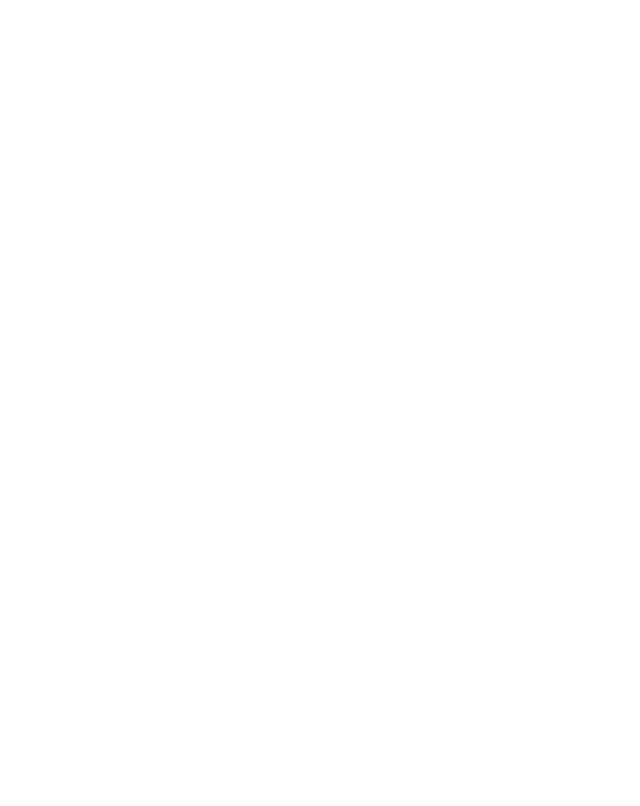
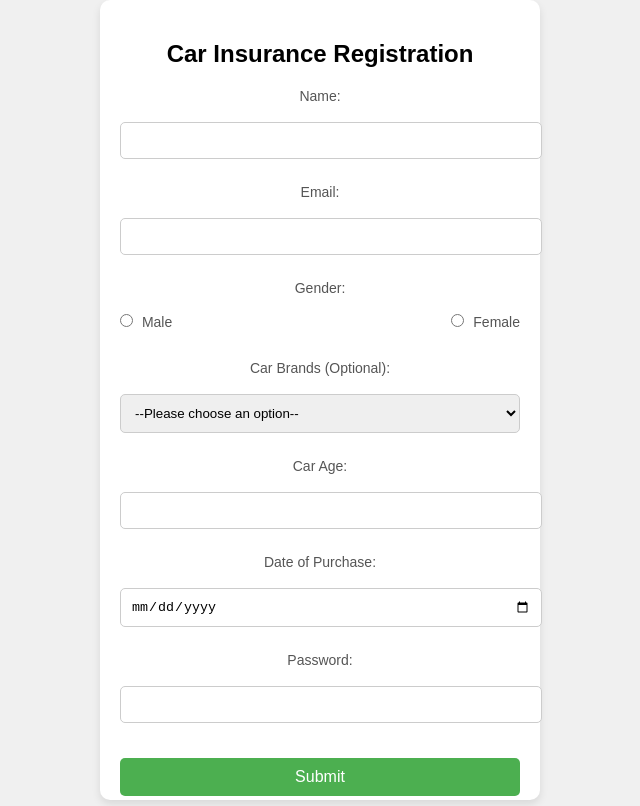
Before and after one commit to acciojob/car-insurance-form-Tushar-Mehra1707, a website: page main.html in a window 1280 px wide. Shown: the whole page, without its empty margins (320-960 px from the left). Drawn offline with Linux system fonts and the light colour scheme.

Commit message:
created a submission

```diff
--- a/main.html
+++ b/main.html
@@ -8,6 +8,136 @@
 
 <body>
 	<!-- the entire body must be written by student -->
+	<style>
+		body{
+			font-family:Arial, sans-serif;
+			margin:0;
+			padding:0;
+			display:flex;
+			justify-content:center;
+			text-align:center;
+			height:100vh;
+			background-color:#f0f0f0;
+		}
+		.container{
+			 background-color: white;
+            padding: 20px;
+            border-radius: 10px;
+            box-shadow: 0 4px 8px rgba(0, 0, 0, 0.1);
+            width: 400px;
+        }
+		.h2{
+			text-align:center;
+			color:#333;
+		}
+		label {
+            font-size: 14px;
+            margin-bottom: 8px;
+            display: block;
+            color: #555;
+		}
+
+        input, select, button {
+            width: 100%;
+            padding: 10px;
+            margin: 10px 0;
+            border: 1px solid #ccc;
+            border-radius: 5px;
+		}
+		 input[type="radio"] {
+            width: auto;
+            margin-right: 5px;
+		 }
+		  button {
+            background-color: #4CAF50;
+            color: white;
+            border: none;
+            cursor: pointer;
+            font-size: 16px;
+        }
+
+        button:hover {
+            background-color: #45a049;
+        }
+
+        .form-group {
+            margin-bottom: 15px;
+        }
+
+        .radio-group {
+            display: flex;
+            justify-content: space-between;
+        }
+    </style>
+</head>
+<body>
+
+    <div class="container">
+        <h2>Car Insurance Registration</h2>
+        <form method="POST" action="your-server-endpoint">
+            <!-- Name -->
+            <div class="form-group">
+                <label for="name">Name:</label>
+                <input type="text" id="name" name="name" required>
+            </div>
+
+            <!-- Email -->
+            <div class="form-group">
+                <label for="email">Email:</label>
+                <input type="email" id="email" name="email" required>
+            </div>
+
+            <!-- Gender -->
+            <div class="form-group">
+                <label>Gender:</label>
+                <div class="radio-group">
+                    <label for="male">
+                        <input type="radio" id="male" name="gender" value="male" required> Male
+                    </label>
+                    <label for="female">
+                        <input type="radio" id="female" name="gender" value="female" required> Female
+                    </label>
+                </div>
+            </div>
+
+            <!-- Car Brands -->
+            <div class="form-group">
+                <label for="cars">Car Brands (Optional):</label>
+                <select id="cars" name="cars">
+                    <option value="" disabled selected>--Please choose an option--</option>
+                    <option value="bmw">BMW</option>
+                    <option value="audi">Audi</option>
+                    <option value="mercedez">Mercedes</option>
+                </select>
+            </div>
+
+            <!-- Car Age -->
+            <div class="form-group">
+                <label for="carage">Car Age:</label>
+                <input type="number" id="carage" name="carage" required>
+            </div>
+
+            <!-- Date of Purchase -->
+            <div class="form-group">
+                <label for="dop">Date of Purchase:</label>
+                <input type="date" id="dop" name="dop" required>
+            </div>
+
+            <!-- Password -->
+            <div class="form-group">
+                <label for="password">Password:</label>
+                <input type="password" id="password" name="password" required>
+            </div>
+
+            <!-- Submit Button -->
+            <div class="form-group">
+                <button type="submit">Submit</button>
+            </div>
+        </form>
+    </div>
+
+
+	</style>
     <script type="text/javascript" src="./script.js">
 </script>
 
```
